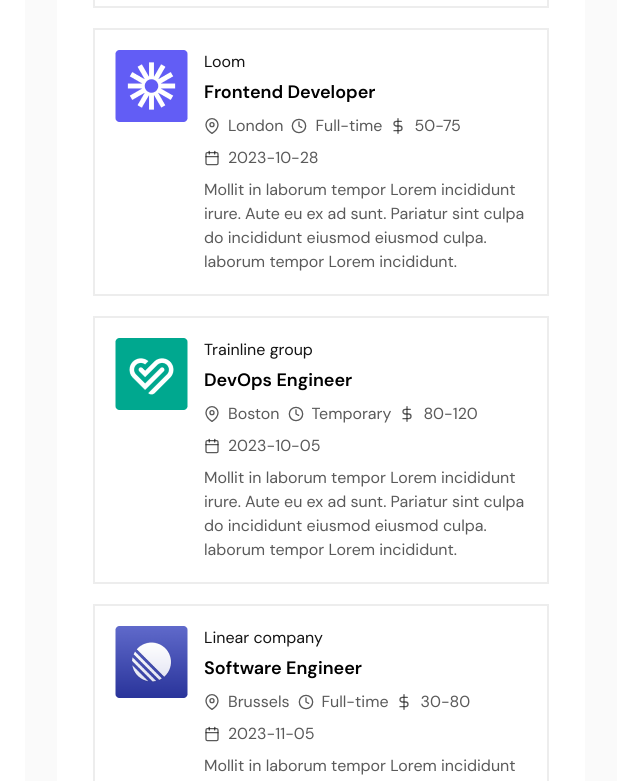
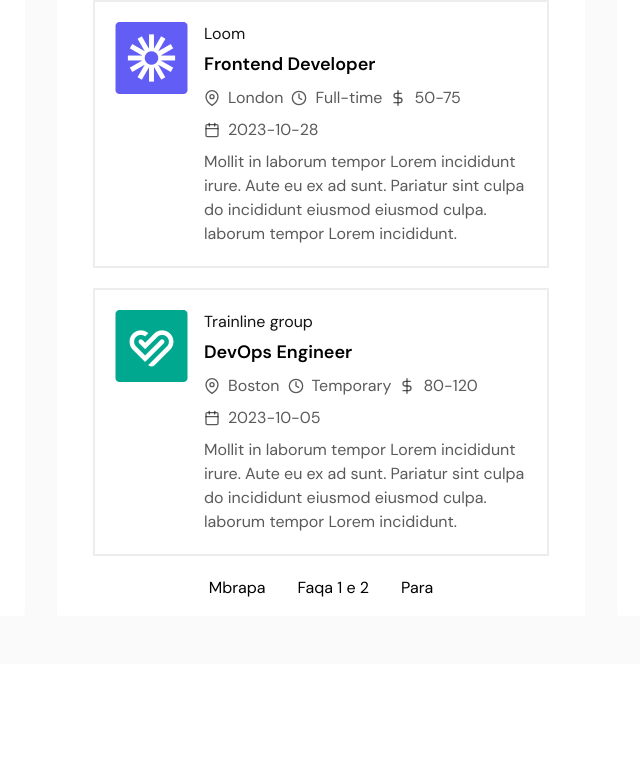
Before and after one commit to genciiv/portal_job, a React (Vite) app: page / in a window 1280 px wide. Shown: the part 1636-2417 px from the top of the page, without its empty margins (319-959 px from the left). After the commit the page ends 2300 px from the top, so only its background shows below. Built offline with nearby package versions, Linux system fonts and the light colour scheme.

Commit message:
create sidebar 2

```diff
--- a/src/Pages/Home.jsx
+++ b/src/Pages/Home.jsx
@@ -43,7 +43,25 @@ const Home = () => {
   };
 
   //calculate the index range
+  const calculatePageRange = () => {
+    const startIndex = (currentPage - 1) * itemsPerPage;
+    const endInex = startIndex + itemsPerPage;
+    return {startIndex, endInex};
+  };
 
+  //function for the next page
+  const nextPage = () => {
+    if(currentPage < Math.ceil(filteredItems.length/itemsPerPage)){
+      setCurrentPage(currentPage + 1);
+    }
+  }
+
+  //function for the previous page
+  const prevPage = () => {
+    if(currentPage > 1){
+      setCurrentPage(currentPage - 1)
+    }
+  }
 
   // main function
   const filteredData = (jobs, selected, query) => {
@@ -51,7 +69,9 @@ const Home = () => {
 
     //filtering input items
     if (query) {
-      filteredJobs = filteredItems;
+      filteredJobs = filteredJobs.filter(
+        (job) => job.jobTitle.toLowerCase().indexOf(query.toLowerCase()) !== -1
+      );
     }
 
     //category filtering
@@ -72,6 +92,9 @@ const Home = () => {
       );
       console.log(filteredJobs);
     }
+
+    //slice the data based on the current page
+    const {startIndex, endInex} = calculatePageRange();filteredJobs = filteredJobs.slice(startIndex, endInex);
 
     return filteredJobs.map((data, i) => <Card key={i} data={data} />);
   };
@@ -94,13 +117,24 @@ const Home = () => {
           {isLoading ? (
             <p className="font-medium">Loading...</p>
           ) : result.length > 0 ? (
-            <Jobs result={result} />
+            result
           ) : (
             <>
               <h3 className="text-lg font-bold mb-2">{result.length}</h3>
               <p>Asnje e dhene nuk u gjet!</p>
             </>
           )}
+
+          {/* pagination page */}
+          {
+            result.length > 0 ? (
+              <div className="flex justify-center mt-4 space-x-8">
+                <button onClick={prevPage} className="hover:underline" disabled={currentPage === 1}>Mbrapa</button>
+                <span className="mx-2">Faqa {currentPage} e {Math.ceil(filteredItems.length/itemsPerPage)}</span>
+                <button onClick={nextPage} className="hover:underline"  disabled={currentPage === Math.ceil(filteredItems.length/itemsPerPage)}>Para</button>
+              </div>
+            ) : ""
+          }
         </div>
 
         {/* right side */}
--- a/src/components/InputField.jsx
+++ b/src/components/InputField.jsx
@@ -1,6 +1,6 @@
 import React from "react";
 
-const InputField = (handleChange, value, title, name) => {
+const InputField = ({ handleChange, value, title, name }) => {
   return (
     <label className="sidebar-label-container">
       <input type="radio" name={name} value={value} onChange={handleChange} />
```
Also changed, not shown: src/sidebar/Location.jsx (line endings or trailing spaces).
